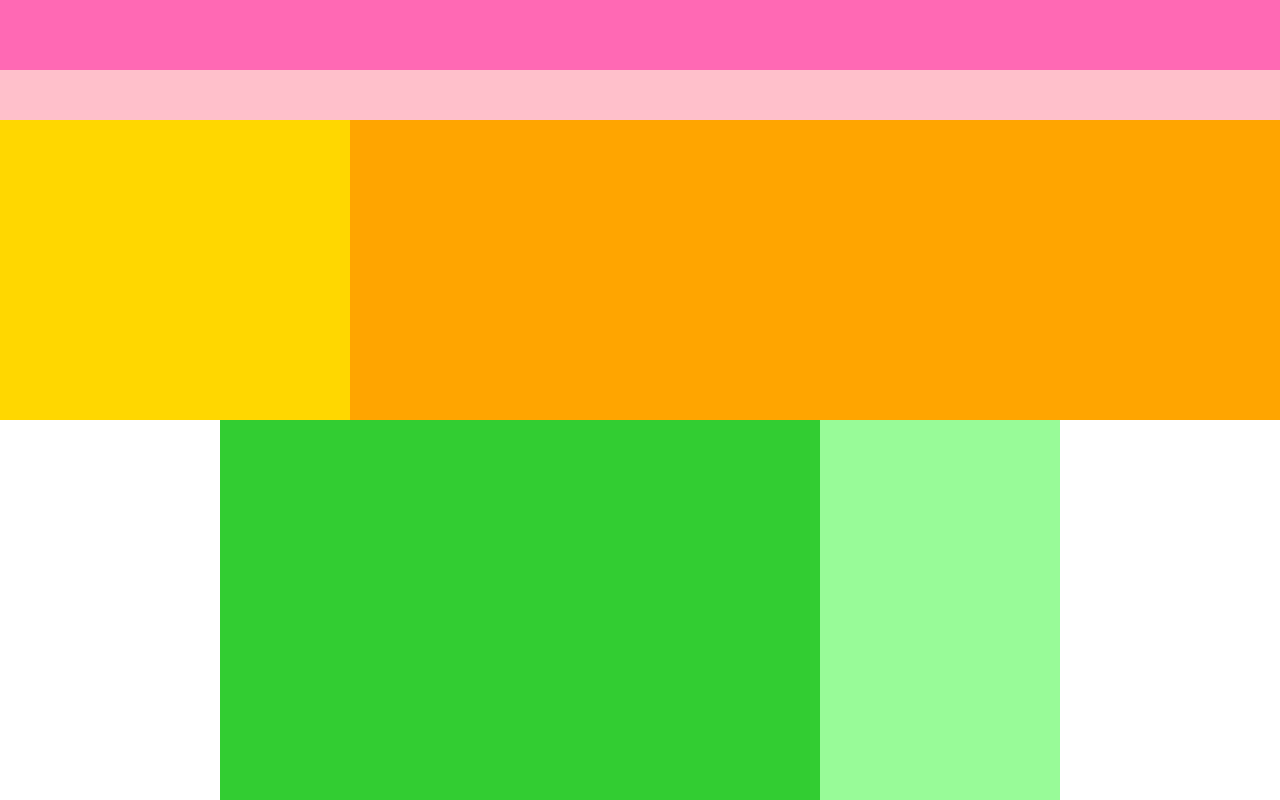
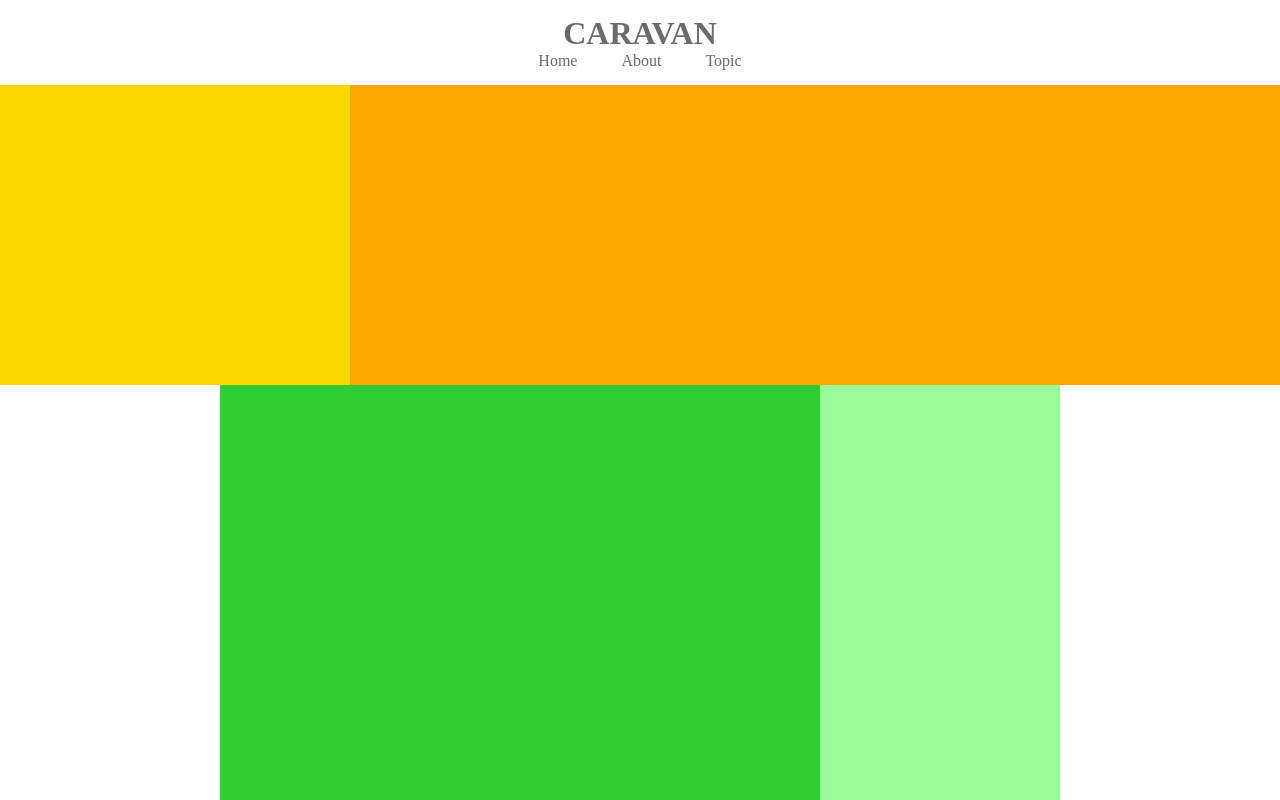
Before and after one commit to barusan-nakanori/HTML-CSSpractice, a plain HTML site: page practice/index.html in a window 1280 px wide. Shown: the top 800 px of the page. Drawn offline with Linux system fonts and the light colour scheme.

Commit message:
[add]header-fotter

```diff
--- a/practice/index.html
+++ b/practice/index.html
@@ -7,10 +7,20 @@
 	</head>
 
 	<body>
-		<div class="header">
-			<div class="header-top"></div>
-			<div class="header-bottom"></div>
-		</div>
+		<header>
+			<h1 class="headline">
+				<a href="index.html">CARAVAN</a>
+			</h1>
+			<nav>
+				<ul class="nav-list">
+					<li class="nav-list-item">
+						<a href="index.html">Home</a>
+					</li>
+					<li class="nav-list-item">About</li>
+					<li class="nav-list-item">Topic</li>
+				</ul>
+			</nav>
+		</header>
 		<div class="main-visual">
 			<div class="main-visual-content"></div>
 		</div>
@@ -18,6 +28,8 @@
 			<div class="blog"></div>
 			<div class="sidebar"></div>
 		</div>
-		<div class="footer"></div>
+		<footer>
+			<p class="footer-text">© All rights reserved by Infratop.Inc.</p>
+		</footer>
 	</body>
 </html>
--- a/practice/style.css
+++ b/practice/style.css
@@ -2,6 +2,11 @@
 	margin: 0;
 	padding: 0;
 	box-sizing: border-box;
+	color: #6c6b6b;
+}
+
+a{
+	text-decoration: none;
 }
 
 .clearfix::after{
@@ -10,23 +15,29 @@
 	clear: both;
 }
 
-.header{
-	width: 100%;
-	height: 120px;
-	background-color: red;
+header{
+	width: 90%;
+	padding: 15px 0;
+	margin: 0 auto;
+	text-align: center;
 }
 
-.header-top{
-	width: 100%;
-	height: 70px;
-	background-color: hotpink;
+header .headline{
+	font-size: 32px;
 }
 
-.header-bottom{
-	width: 100%;
-	height: 50px;
-	background-color: pink;
+.nav-list{
+	text-align: center
+	padding: 10px 0;
+	margin: 0 auto;
 }
+
+.nav-list-item{
+	list-style: none;
+	display: inline-block;
+	margin: 0 20px;
+}
+
 
 .main-visual{
 	width: 100%;
@@ -61,8 +72,14 @@
 	float: left;
 }
 
-.footer{
+footer{
 	width: 100%;
 	height: 120px;
-	background-color: blue;
+	text-align: center;
+	line-height: 120px;
+	background-color: #848282;
 }
+
+.footer-text{
+	color: #fff;
+}
```
